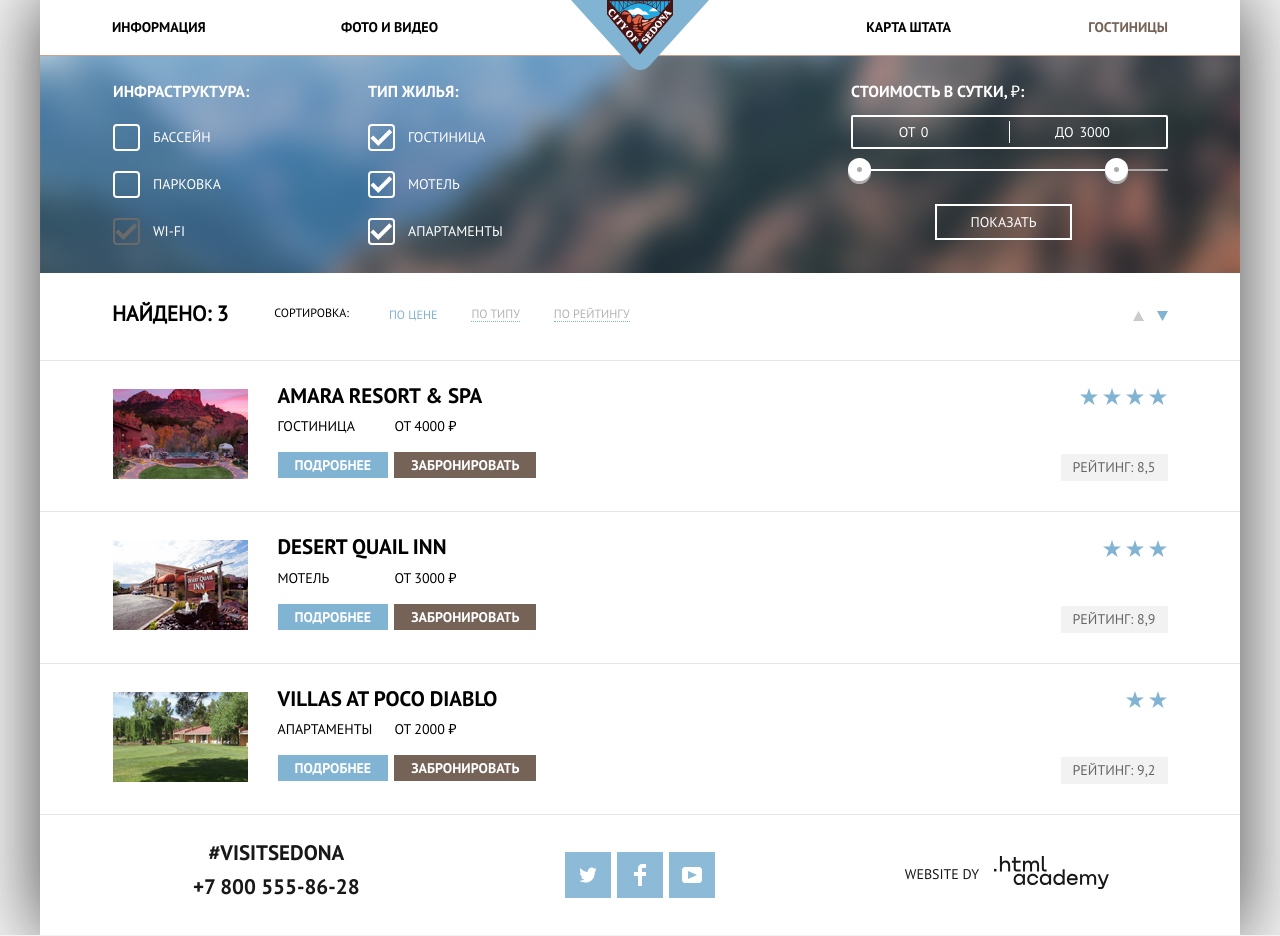
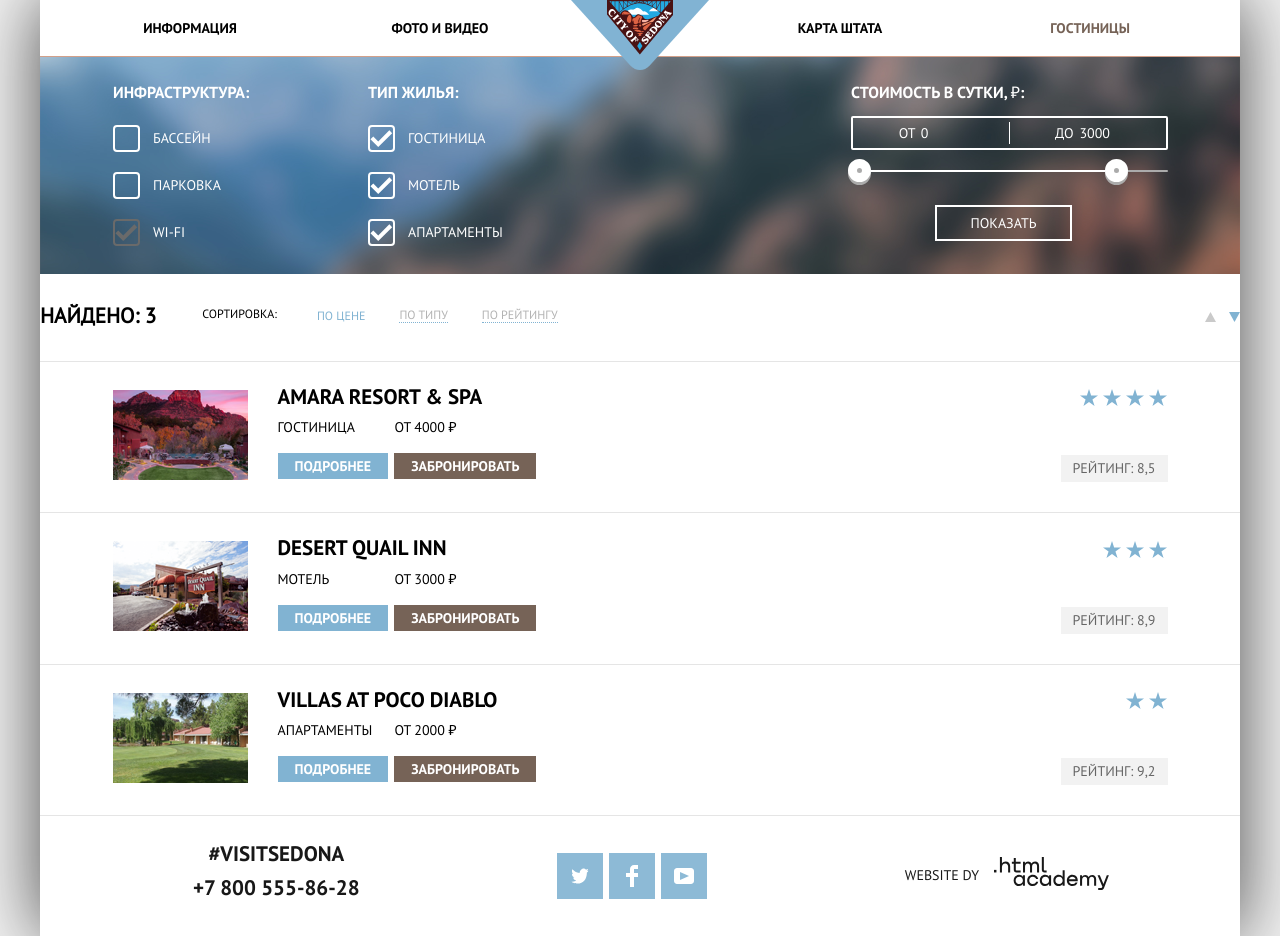
Before and after one commit to LavlinskiyNikita/1553247-sedona-31, a plain HTML site: page Catalog.html in a window 1280 px wide. Drawn offline with Linux system fonts and the light colour scheme.

Commit message:
js иии

```diff
--- a/css/style.css
+++ b/css/style.css
@@ -96,11 +96,12 @@ a {
 
 .header {
   position: relative;
+  z-index: 1111;
   background: var(--basic-white);
   font-family: 'PTSans-Bold', Arial, sans-serif;
   font-size: 14px;
   width: 100%;
-  min-height: 55px;
+
   color: black;
 }
 
@@ -110,14 +111,9 @@ a {
   transform: translatex(-50%);
 }
 
-.container-header {
-  max-width: 1056px;
-  margin: 0 auto;
-}
-
 .header__nav {
   display: flex;
-  min-height: 55px;
+  padding: 10px 0;
 }
 
 .header__nav-list {
@@ -126,30 +122,27 @@ a {
   padding: 0;
   display: flex;
   align-items: center;
-  justify-content: space-between;
+  justify-content: flex-start;
+  flex-wrap: wrap;
 }
 
 
 .header__nav-item {
+  flex-shrink: 0;
+  width: 25%;
+  text-align: center;
   text-transform: uppercase;
-  /* margin-right: 200px; */
+  padding: 10px 0;
 }
 
-.header__nav-item:nth-child(2) {
-  margin-right: 343px;
-  /* margin-left: -5px; */
+.header__nav-item:nth-child(4n - 2) {
+  position: relative;
+  left: -50px;
 }
 
-.header__nav-item:nth-child(3) {
-  margin-left: -50px;
-}
-
-.header__nav-item:nth-child(4) {
-  margin-left: 2px;
-}
-
-.header__nav-item:last-child {
-  margin-right: 0;
+.header__nav-item:nth-child(4n - 1) {
+  position: relative;
+  right: -50px;
 }
 
 .navivigation_list__item-link {
@@ -175,6 +168,7 @@ a {
 /*bg section*/
 
 .main__bg_section {
+  position: relative;
   background: url(../img/background-photo.jpg) no-repeat;
   background-color: #D2A08A;
   height: 509px;
@@ -195,12 +189,16 @@ a {
   transform: translate(-50%, -50%);
 }
 
+.triangles-block {
+  position: absolute;
+  bottom: 55px;
+}
+
 .triangles {
   background: url(../img/triangle-rod-picture.svg) no-repeat;
   background-position: center;
   background-size: cover;
   position: absolute;
-  top: 508px;
   width: 1200px;
   height: 57px;
 }
@@ -430,7 +428,7 @@ a {
   background: var(--basic-Flea-Reddish-brown);
   padding: 30px 124px;
   width: 568px;
-  height: 86px
+  min-height: 86px
 }
 
 .map-section-btn:hover {
@@ -664,7 +662,7 @@ footer {
     z-index: 10;
     background-color: var(--basic-white);
     opacity: 0.9;
-    height: 120px;
+    min-height: 120px;
 }
 
 .footeer {
@@ -673,7 +671,7 @@ footer {
 
 .container-footer {
   width: 930px;
-  height: 120px;
+  min-height: 120px;
   margin: 0 auto;
   align-items: center;
   justify-content: space-between;
@@ -697,9 +695,9 @@ footer {
 }
 
 .icon-footer-section {
-  position: absolute;
-  top: 50%; left: 50%;
-  transform: translate(-50%, -50%);
+  padding-top: 36px;
+  padding-bottom: 30px;
+  max-width: 209px;
   margin-top: 3px;
 }
 
@@ -707,10 +705,12 @@ footer {
   margin: 0;
   padding: 0;
   display: flex;
+  flex-wrap: wrap;
 }
 
 .footer-nav-list-icon-item{
   margin-right: 6px;
+  margin-bottom: 6px;
 }
 
 .footer-nav-list-icon-item:last-child {
@@ -1362,6 +1362,18 @@ legend {
   margin-left: 4px;
 }
 
+.popupError {
+  animation-name: shake;
+  animation-duration: 0.5s;
+}
+
+@keyframes  shake {
+  0%, 100% {transform: translateX(0) translateX(-50%);}
+  10%, 30%, 50%, 70%, 90% {transform: translateX(-10px) translateX(-50%);}
+  20%, 40%, 60%, 80% {transform: translateX(10px) translateX(-50%);}
+}
+
+
 
 @keyframes bounce {
   0% {
```
Also changed, not shown: index.html (+3 -3 lines), js/script.js (+16 -1 lines).
